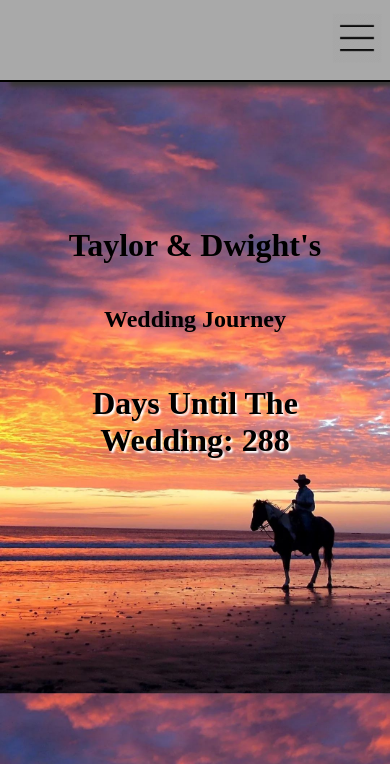
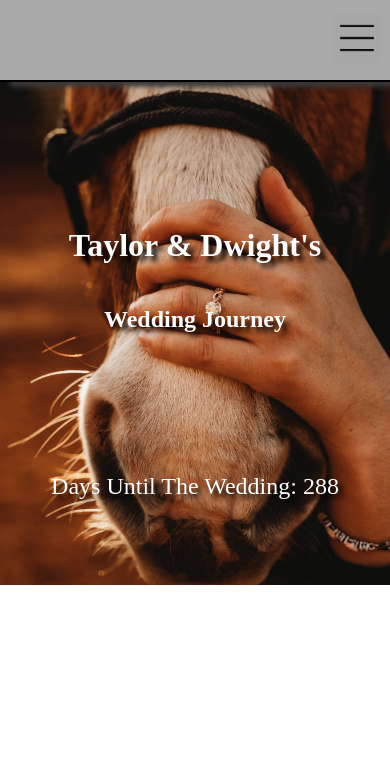
Before and after one commit to tccSolutions/wedding-site, a Flask app: page / in a window 390 px wide. Shown: the top 764 px of the page. Run offline with Flask 2, Linux system fonts and the light colour scheme; some libraries are stand-ins or nearby versions.

Commit message:
mobile update

```diff
--- a/static/css/index.styles.css
+++ b/static/css/index.styles.css
@@ -4,7 +4,13 @@ body{
 
 @media only screen and (max-width: 600px){
     body{
-        background-image: url("../images/index-mobile.png");
+        background-image: url("../images/index-mobile.jpg");
         background-size: cover;
+        background-repeat: no-repeat;
     }
+    .Heading{
+        color:white;
+        text-shadow:5px 5px 5px black;
+    }
+
 }
--- a/static/css/styles.css
+++ b/static/css/styles.css
@@ -123,10 +123,10 @@ nav a:hover{
     }
 
     #countdown{
-        font-size: 2rem;
-        text-wrap: normal;
+        font-size: 1.5rem;
         width:75vw;
         justify-content: center;
-        text-justify: inter-ideograph;
+        text-shadow: 5px 5px 5px black;
+        margin-top: 5em;
     }
 }
--- a/templates/index.html
+++ b/templates/index.html
@@ -12,7 +12,7 @@
       <h1>Taylor & Dwight's</h1>
        <h2>Wedding Journey</h2>
       <div style="display: flex; justify-content: center; align-items: center;">
-        <h3 id="countdown"></h3>
+        <p id="countdown"></p>
       </div>
 
     </div>
```
Also changed, not shown: static/images/index-mobile.jpg (added), static/images/index-mobile.png (deleted).
